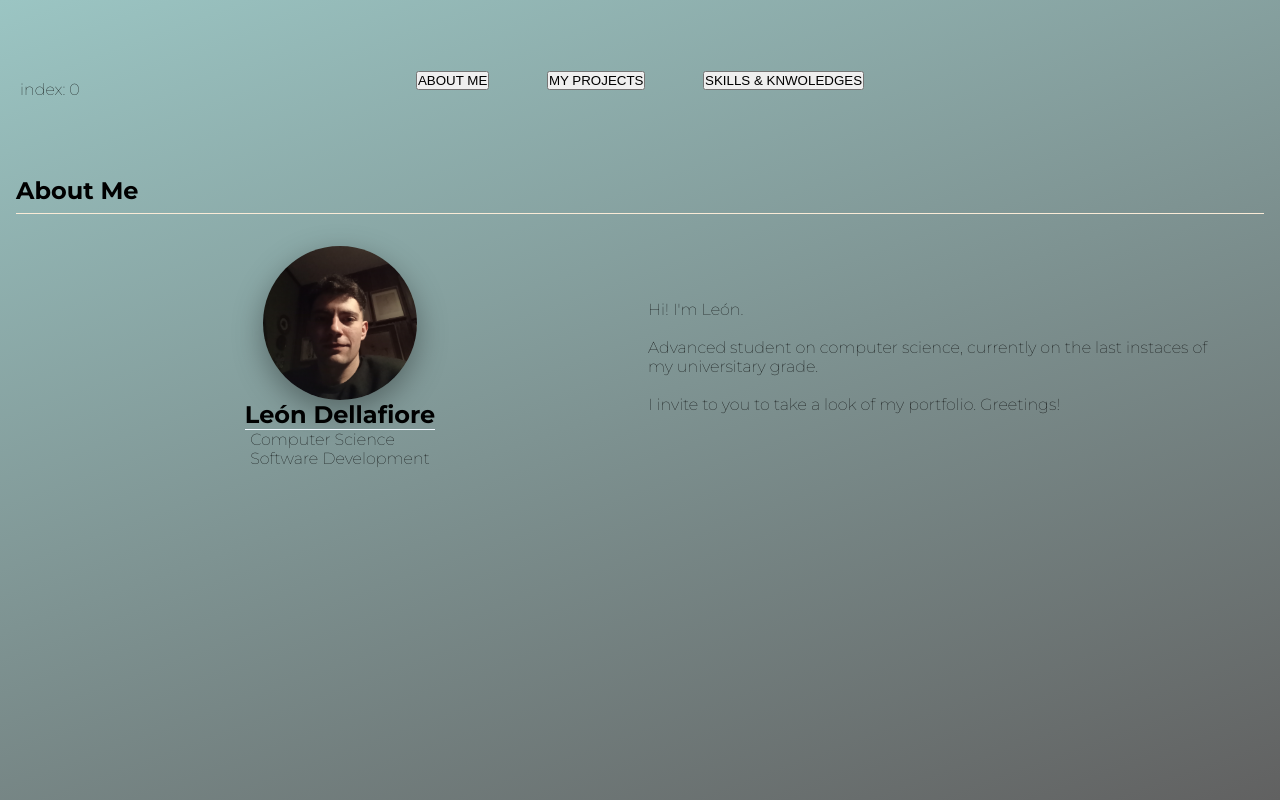
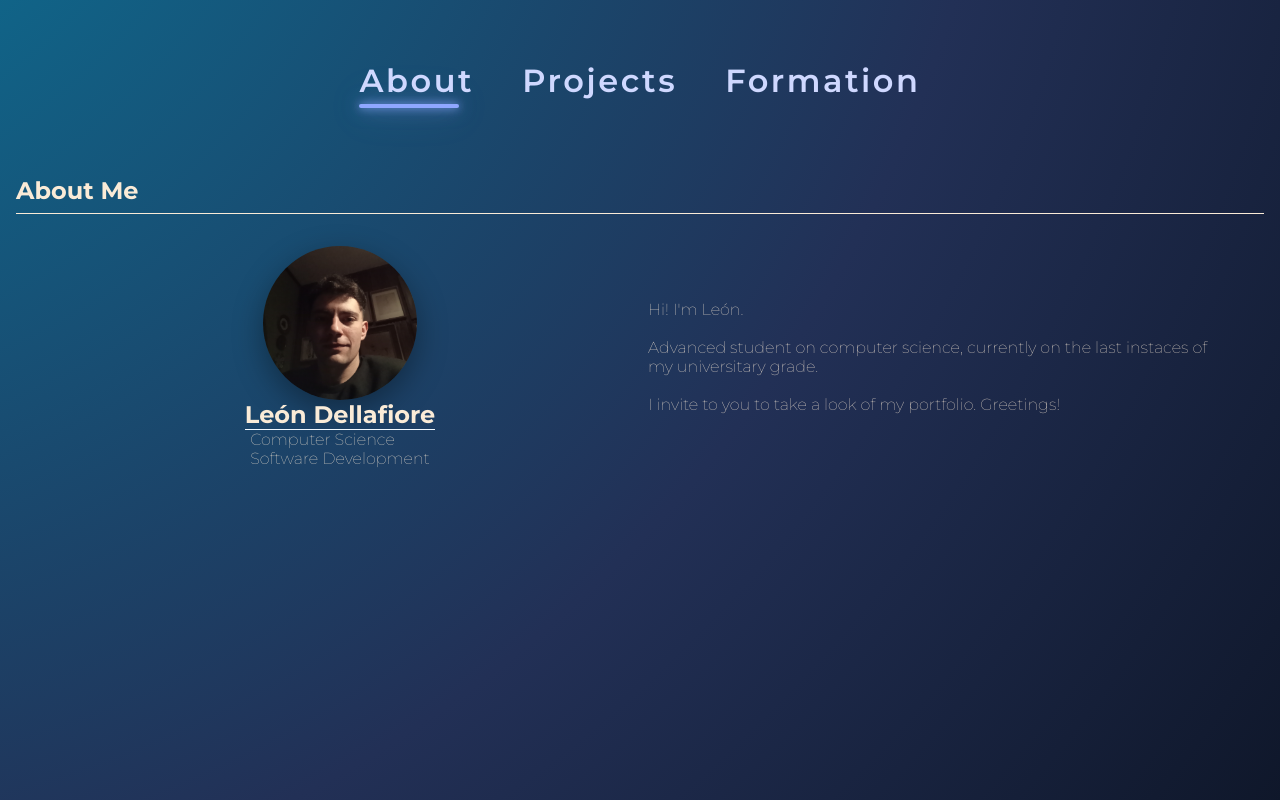
Before and after one commit to Leonidas314/Portfolio, a React (Vite) app: page / in a window 1280 px wide. Built offline with nearby package versions, Linux system fonts and the light colour scheme; a web font is replaced by a local one.

Commit message:
Change Header to navegation items mapped with index, add hover glow effect and style to bottons

```diff
--- a/src/components/layout/Carousel.jsx
+++ b/src/components/layout/Carousel.jsx
@@ -15,10 +15,6 @@ export default function Carousel({index}) {
         <section className="carousel-slide"><Projects /></section>
         <section className="carousel-slide"><Skills /></section>
       </div>
-    <p style={{ position: "fixed", top: 80, left: 20 }}>
-      index: {index}
-    </p>
-
     </div>
   )
 }
--- a/src/components/layout/Header.jsx
+++ b/src/components/layout/Header.jsx
@@ -1,11 +1,25 @@
 import '../style/Header.css'
-export default function Header({setIndex}){
-    return(
-    <div className="header">
-            <button onClick={() => { setIndex(0)}}>ABOUT ME</button>
-            <button onClick={() => { setIndex(1)}}>MY PROJECTS</button>
-            <button onClick={() => { setIndex(2)}}>SKILLS & KNWOLEDGES</button>
+export default function Header({ index, setIndex }) {
+  const items = ["About", "Projects", "Formation"]
 
-    </div>
-    );
+  return (
+    <header className="header">
+      <nav className="nav">
+        <span
+          className="nav-glow"
+          style={{ transform: `translateX(${index * 100}%)` }}
+        />
+
+        {items.map((label, i) => (
+          <button
+            key={label}
+            className={`nav-item ${index === i ? "active" : ""}`}
+            onClick={() => setIndex(i)}
+          >
+            {label}
+          </button>
+        ))}
+      </nav>
+    </header>
+  )
 }
--- a/src/components/style/App.css
+++ b/src/components/style/App.css
@@ -8,12 +8,13 @@
     display: flex;
     flex-direction: column;
     background: #0F2027;  /* fallback for old browsers */
-    background-image: linear-gradient(-20deg, #616161 0%, #9bc5c3 100%);
+    background-image: radial-gradient( circle farthest-corner at -24.7% -47.3%,  rgba(6,130,165,1) 0%, rgba(34,48,86,1) 66.8%, rgba(15,23,42,1) 100.2% );
     background: -webkit-linear-gradient(to top, #4e2a67, #261e64, #0f1227);  /* Chrome 10-25, Safari 5.1-6 */
     overflow-x: hidden;
     font-family: "Montserrat", sans-serif;
     font-optical-sizing: auto;
     font-weight: 50;
     font-style: normal;
+    color: antiquewhite;
     /*background-image: linear-gradient(to top, #09203f 0%, #01080e 100%);*/
 }
--- a/src/components/style/Header.css
+++ b/src/components/style/Header.css
@@ -11,3 +11,52 @@
     font-size: larger;
     font-weight: 200;
 }
+
+.nav {
+  position: relative;
+  display: flex;
+  gap: 3rem;
+}
+
+.nav-glow {
+  position: absolute;
+  bottom: -8px;
+  left: 0;
+  width: 100px;
+  height: 4px;
+  background: #8fa7ff;
+  border-radius: 999px;
+
+  box-shadow:
+    0 0 8px rgba(140, 170, 255, 0.9),
+    0 0 18px rgba(140, 170, 255, 0.6),
+    0 0 36px rgba(140, 170, 255, 0.4);
+
+  transition: transform 0.6s cubic-bezier(0.22, 1, 0.36, 1);
+}
+
+.nav-item {
+  all: unset;
+  cursor: pointer;
+  font-size: 2rem;
+  font-weight: 600;
+  letter-spacing: 0.08em;
+  color: #cfd8ff;
+  position: relative;
+  transition: color 0.25s ease, text-shadow 0.25s ease;
+}
+
+.nav-item:hover {
+  color: #ffffff;
+  text-shadow:
+    0 0 4px rgba(130, 160, 255, 0.6),
+    0 0 10px rgba(130, 160, 255, 0.4);
+}
+
+.nav-item.active {
+  color: #8fa7ff;
+  text-shadow:
+    0 0 6px rgba(140, 170, 255, 0.9),
+    0 0 14px rgba(140, 170, 255, 0.7),
+    0 0 28px rgba(140, 170, 255, 0.5);
+}
```
